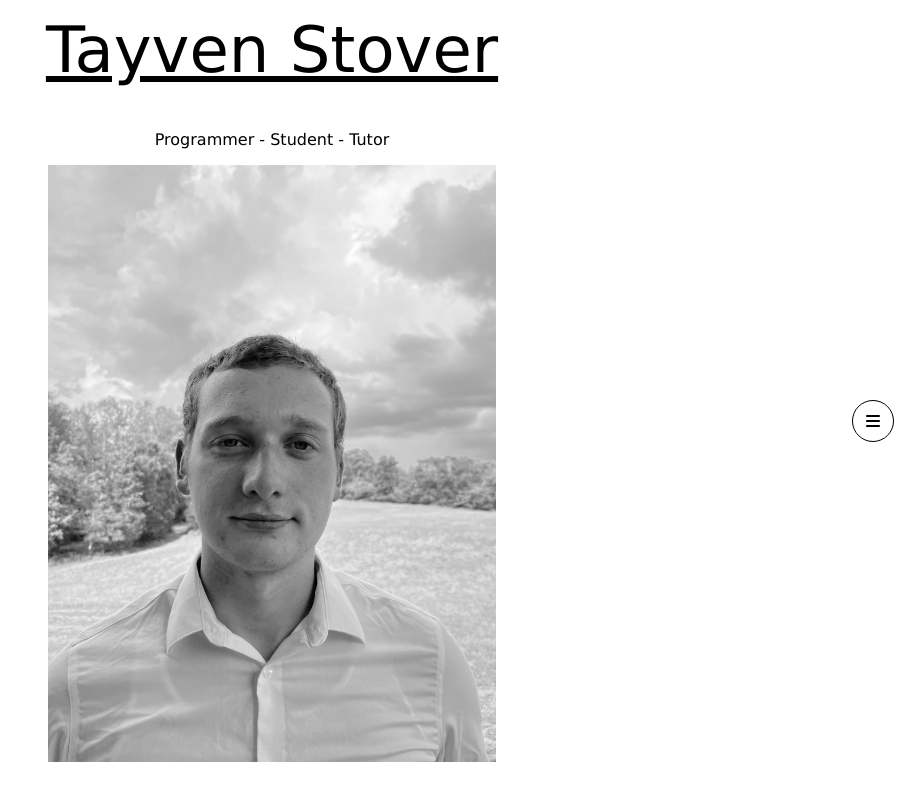
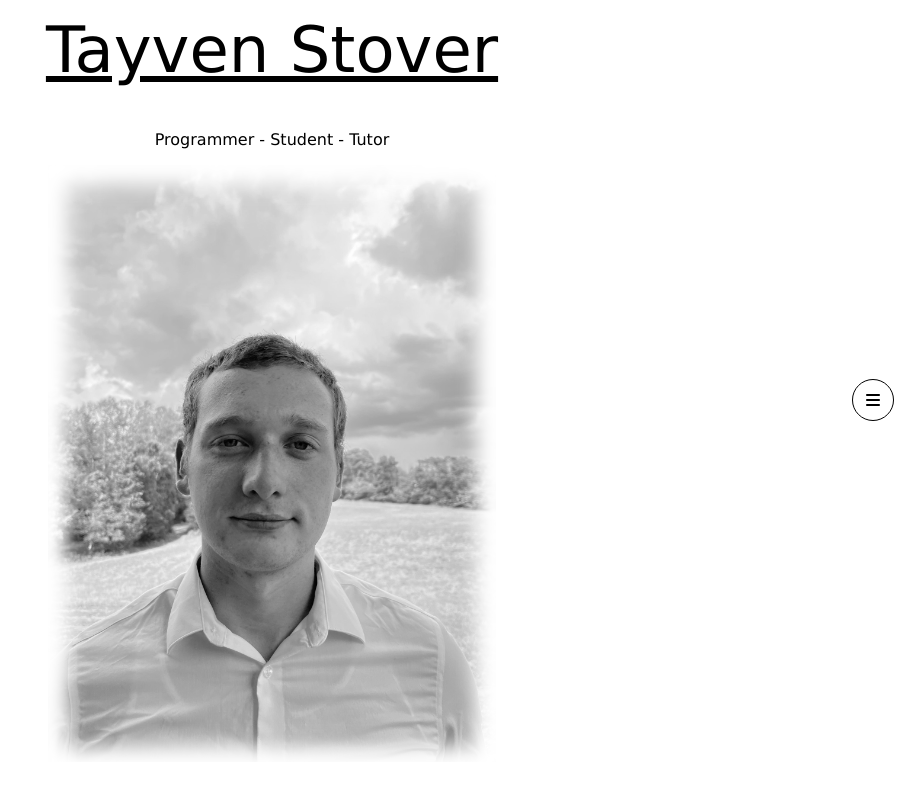
Before and after one commit to MeeskaMooska/portfolio, a plain HTML site: page dist/index.html in a window 1280 px wide. Shown: the top 800 px of the page, without its empty margins (368-1280 px from the left). Drawn offline with Linux system fonts and the light colour scheme.

Commit message:
changed picture to make it blend more?? re-positioned menu button.

```diff
--- a/dist/index.html
+++ b/dist/index.html
@@ -6,6 +6,7 @@
   <meta charset="utf-8">
   <title>Tayven Stover</title>
   <meta name="viewport" content="width=device-width, initial-scale=1.0">
+  <meta name="description" content="Tayven Stover's personal portfolio.">
   <link rel="stylesheet" href="Stylesheets/master.css">
   <script src="https://kit.fontawesome.com/382b2907de.js" crossorigin="anonymous"></script>
 </head>
@@ -15,7 +16,10 @@
     <div class="leadContainer">
       <h1 id="pageTitle"><u>Tayven Stover</u></h1>
       <p>Programmer - Student - Tutor</p>
-      <img src="images/Me.jpeg" alt="A picture of me." style="width: 35%; filter: grayscale(100%);">
+      <div class="personal-img-container">
+        <img src="images/Me.jpeg" alt="A picture of me.">
+        <div></div>
+      </div>
     </div>
     <div class="aboutContainer">
       <h1 id="aboutTitle">About me</h1>
@@ -136,6 +140,7 @@
     <div id="sidebar-menu-button" class="sidebar-menu-button-closed" onclick="handleSidebarMenuButtonClick()">
       <i class="fa-solid fa-bars"></i>
     </div>
+    <div class="sidebar-nav-container">
       <div class="sidebarContentContainer" onclick="scrollToSection('pageTitle')">
         <i class="fa-solid fa-house"></i>
         <h2>Home</h2>
@@ -153,6 +158,7 @@
         <h2>Contact</h2>
       </div>
     </div>
+  </div>
   <script src="scripts/engine.js" charset="utf-8"></script>
 </body>
 
--- a/dist/stylesheets/master.css
+++ b/dist/stylesheets/master.css
@@ -25,6 +25,31 @@ hr {
   font-size: 4em;
   font-weight: 100;
   margin-top: 1%;
+}
+
+.personal-img-container {
+  width: 35%;
+  margin-left: 32.5%;
+  position: relative;
+}
+
+.personal-img-container img {
+  width: 100%;
+  filter: grayscale(100%);
+}
+
+.personal-img-container div {
+  width: 100%;
+  height: 100%;
+  box-shadow: inset 0px 0px 20px 20px white;
+  position: absolute;
+  top: 0;
+  left: 0;
+  display: flex;
+  flex-direction: column;
+  align-items: center;
+  justify-content: center;
+  z-index: 1;
 }
 
 /*------------------------------ About Container ------------------------------*/
@@ -243,7 +268,6 @@ hr {
   top: 50%;
   left: -60px;
   border-radius: 50%;
-  border: 1px solid black;
   width: 40px;
   height: 40px;
   display: flex;
@@ -256,6 +280,8 @@ hr {
 .sidebar-menu-button-closed {
   background: white;
   color: black;
+  border: 1px solid black;
+  transform: translate(0%, -50%);
 }
 
 .sidebar-menu-button-closed:hover {
@@ -277,8 +303,14 @@ hr {
   gap: 6px;
   display: flex;
   align-items: center;
-  justify-content: center;
+  justify-content: left;
   cursor: pointer;
+}
+
+.sidebar-nav-container {
+  display: flex;
+  flex-direction: column;
+  gap: 2em;
 }
 
 .sidebarContentContainer:hover h2{
```
Also changed, not shown: 3 other files. Lines whose indentation alone changed are shown as unchanged.
